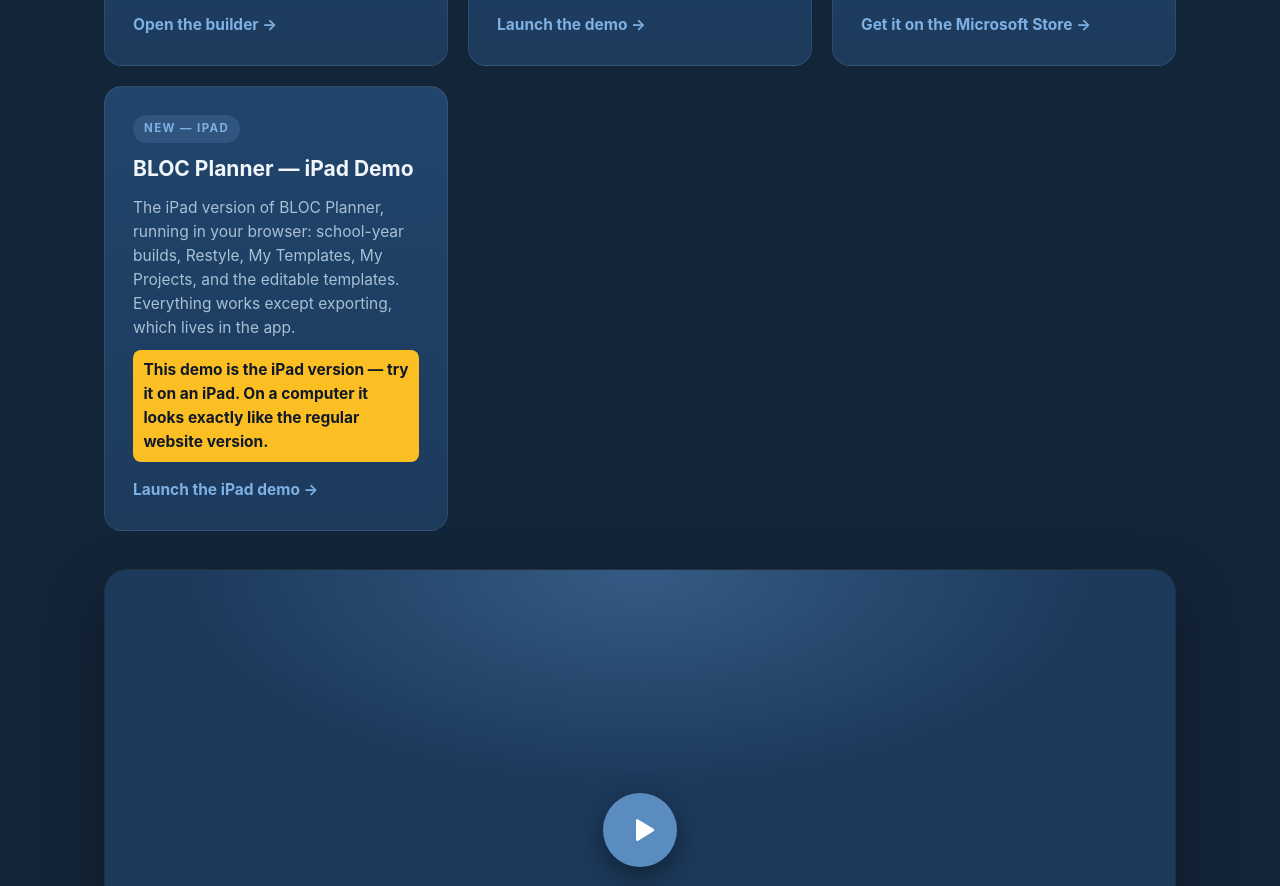
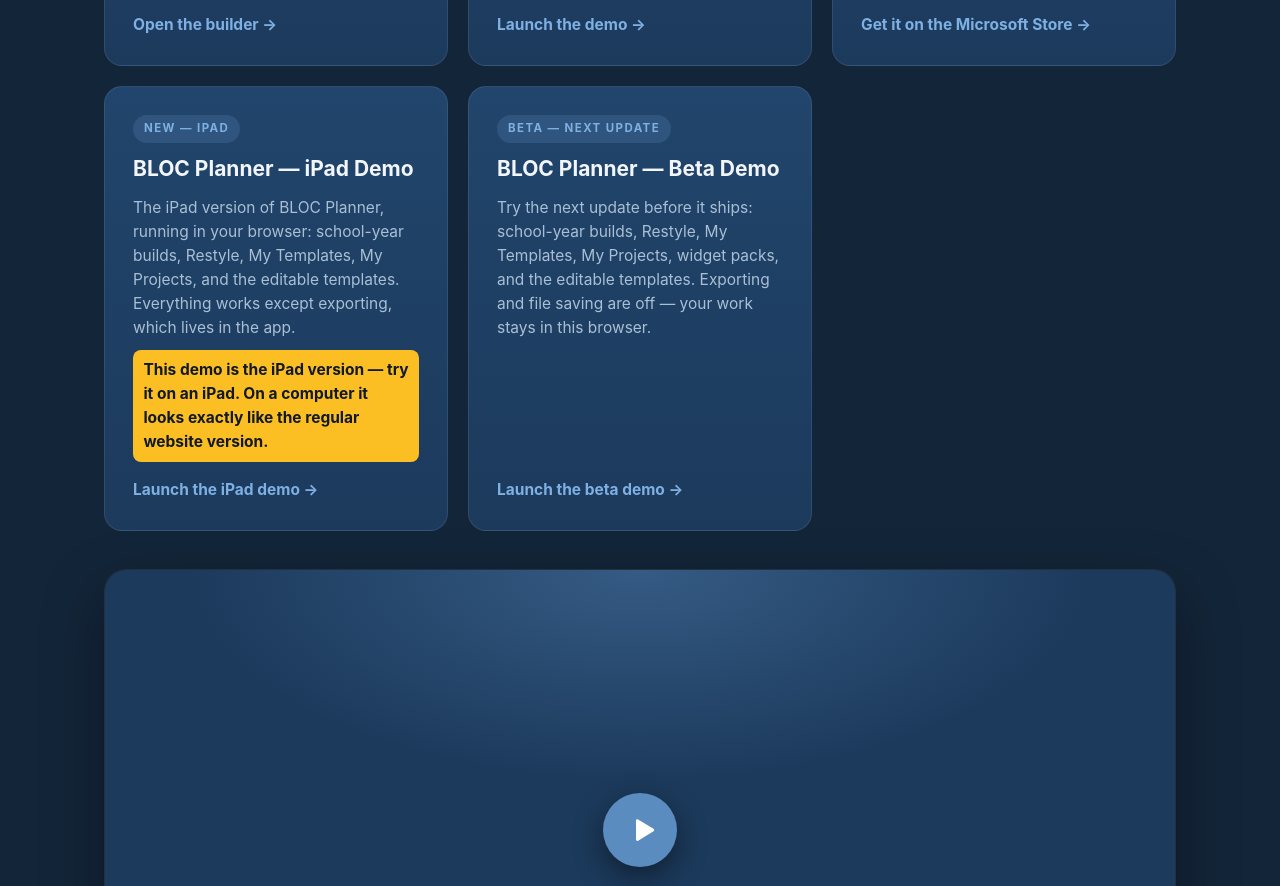
Before and after one commit to corynekvinda-web/corystemplates-site, a plain HTML site: page index.html in a window 1280 px wide. Shown: the part 1933-2819 px from the top of the page. Drawn offline with Linux system fonts and the light colour scheme.

Commit message:
Add files via upload

```diff
--- a/index.html
+++ b/index.html
@@ -317,6 +317,13 @@
           <p>The iPad version of BLOC Planner, running in your browser: school-year builds, Restyle, My Templates, My Projects, and the editable templates. Everything works except exporting, which lives in the app.</p>
           <p class="ipad-note">This demo is the iPad version — try it on an iPad. On a computer it looks exactly like the regular website version.</p>
           <a class="go" href="demo/">Launch the iPad demo &rarr;</a>
+        </div>
+
+        <div class="card">
+          <span class="badge">Beta — next update</span>
+          <h3>BLOC Planner — Beta Demo</h3>
+          <p>Try the next update before it ships: school-year builds, Restyle, My Templates, My Projects, widget packs, and the editable templates. Exporting and file saving are off — your work stays in this browser.</p>
+          <a class="go" href="beta/">Launch the beta demo &rarr;</a>
         </div>
 
       </div>
```
